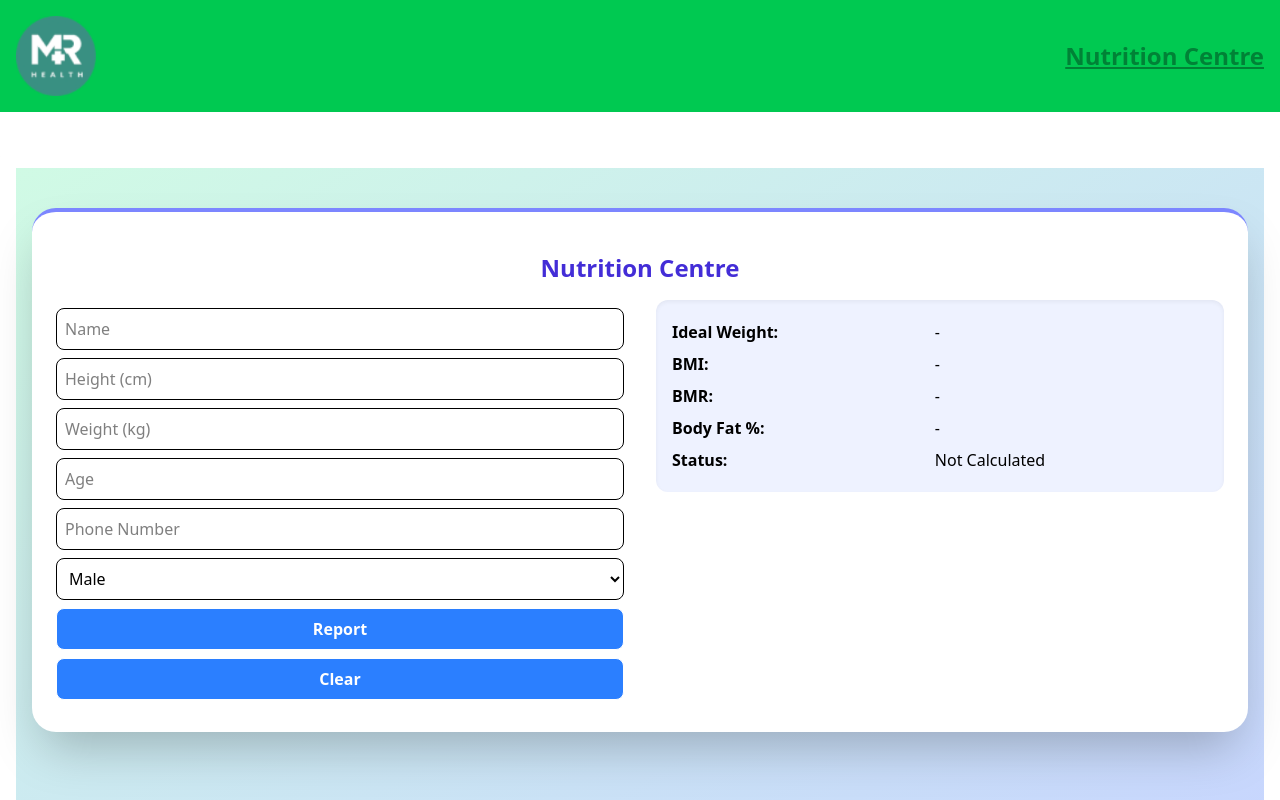
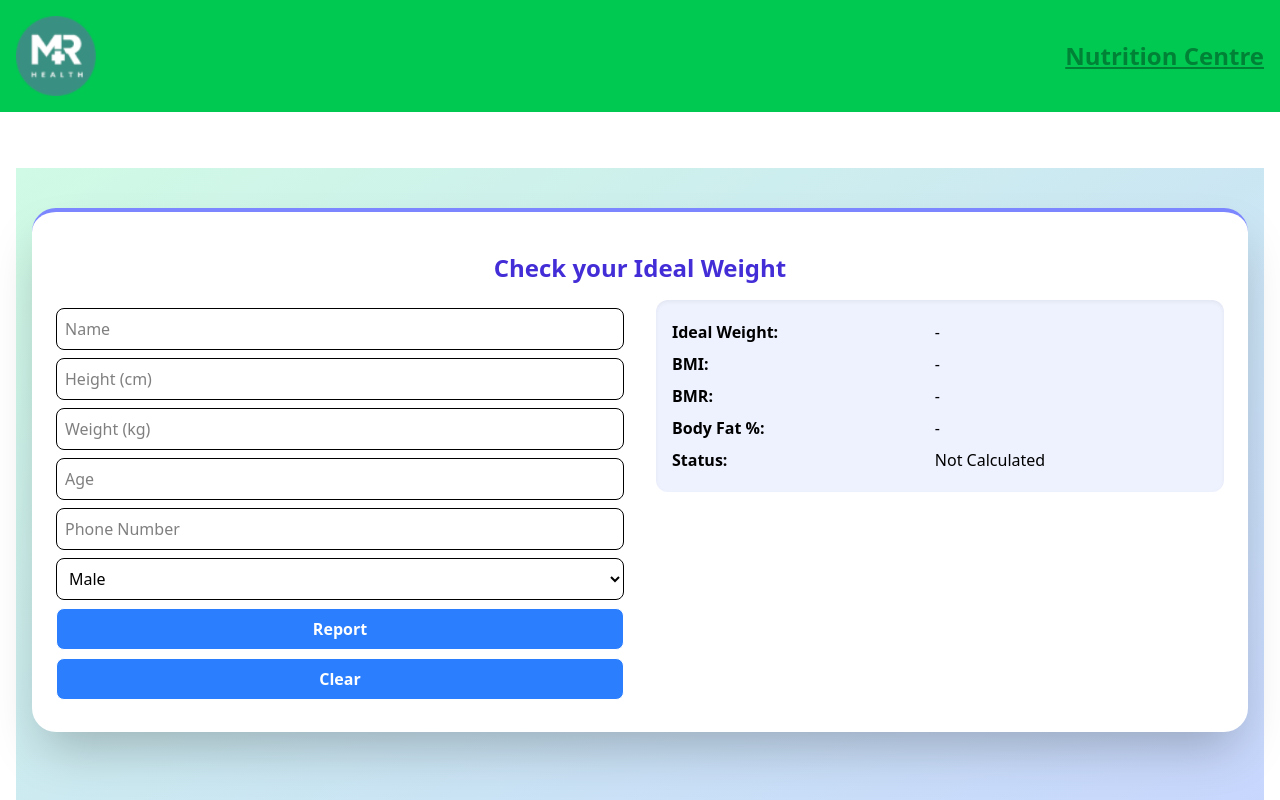
Before and after one commit to RAN-com/nutrition-center, a React (Vite) app: page / in a window 1280 px wide. Shown: the top 800 px of the page. Built offline with nearby package versions, Linux system fonts and the light colour scheme; no server answers.

Commit message:
first commit

```diff
--- a/src/IdealWeightCalculator.jsx
+++ b/src/IdealWeightCalculator.jsx
@@ -129,7 +129,7 @@ const IdealWeightCalculator = () => {
           transition={{ duration: 0.6 }}
           className="bg-white shadow-2xl rounded-3xl p-6 max-w-7xl mx-auto border-t-4 border-indigo-400"
         >
-          <h2 className="text-3xl font-bold text-center mb-10 text-indigo-700">Nutrition Centre</h2>
+          <h2 className="text-3xl font-bold text-center mb-10 text-indigo-700">Check your Ideal Weight</h2>
 
           <div className="flex flex-col lg:flex-row gap-8">
             {/* Form Section */}
```
